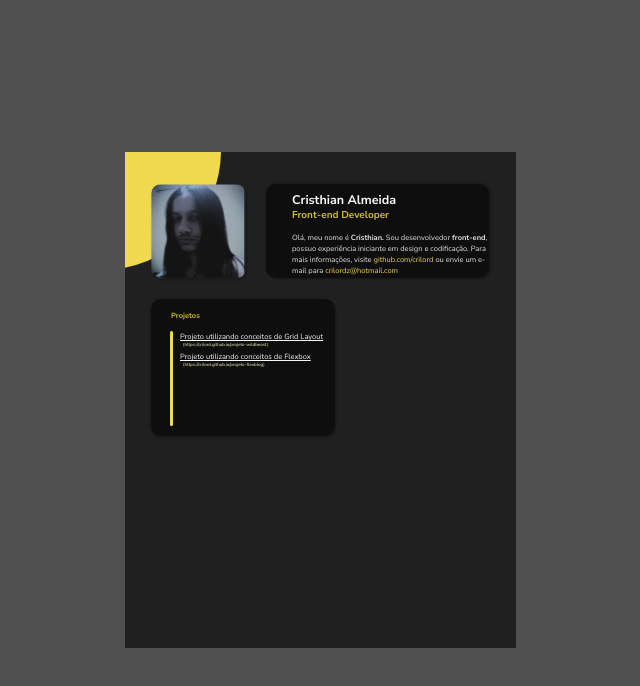
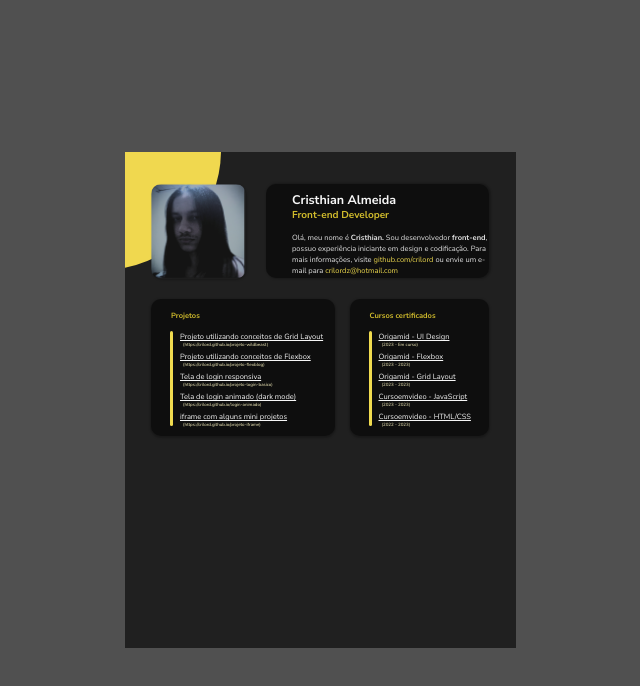
Before and after one commit to trichains/cv, a plain HTML site: page index.html in a window 1280 px wide. Shown: the whole page, without its empty margins (320-960 px from the left). Drawn offline with Linux system fonts and the light colour scheme.

Commit message:
add:cursos-certificados

```diff
--- a/assets/style.css
+++ b/assets/style.css
@@ -129,7 +129,7 @@ body {
   flex-shrink: 0;
 }
 
-.projetos a {
+a {
   text-decoration: underline;
   color: #f7f7f7;
   font-size: 7.5px;
@@ -140,7 +140,7 @@ body {
   left: 29px;
 }
 
-.projetos blockquote {
+blockquote {
   color: #fff7c2;
   font-size: 4.5px;
   font-style: normal;
@@ -165,3 +165,79 @@ body {
 .projetos blockquote:nth-of-type(2) {
   top: 62px;
 }
+
+.projetos a:nth-of-type(3) {
+  top: 72px;
+}
+
+.projetos blockquote:nth-of-type(3) {
+  top: 82px;
+}
+
+.projetos a:nth-of-type(4) {
+  top: 92px;
+}
+
+.projetos blockquote:nth-of-type(4) {
+  top: 102px;
+}
+
+.projetos a:nth-of-type(5) {
+  top: 112px;
+}
+
+.projetos blockquote:nth-of-type(5) {
+  top: 122px;
+}
+
+.cursos {
+  position: absolute;
+  left: 225px;
+  top: 147px;
+  width: 139.5px;
+  height: 137px;
+  border-radius: 10px;
+  box-shadow: 0px 1px 2px 1px rgba(0, 0, 0, 0.25);
+  background: #0E0E0E;
+  flex-shrink: 0;
+}
+
+.cursos a:nth-of-type(1) {
+  top: 32px;
+}
+
+.cursos blockquote:nth-of-type(1) {
+  top: 42px;
+}
+
+.cursos a:nth-of-type(2) {
+  top: 52px;
+}
+
+.cursos blockquote:nth-of-type(2) {
+  top: 62px;
+}
+
+.cursos a:nth-of-type(3) {
+  top: 72px;
+}
+
+.cursos blockquote:nth-of-type(3) {
+  top: 82px;
+}
+
+.cursos a:nth-of-type(4) {
+  top: 92px;
+}
+
+.cursos blockquote:nth-of-type(4) {
+  top: 102px;
+}
+
+.cursos a:nth-of-type(5) {
+  top: 112px;
+}
+
+.cursos blockquote:nth-of-type(5) {
+  top: 122px;
+}
--- a/index.html
+++ b/index.html
@@ -35,6 +35,29 @@
 
         <a href="">Projeto utilizando conceitos de Flexbox</a>
         <blockquote>(https://crilord.github.io/projeto-flexblog)</blockquote>
+
+        <a href="#">Tela de login responsiva</a>
+        <blockquote>(https://crilord.github.io/projeto-login-basico)</blockquote>
+
+        <a href="#">Tela de login animado (dark mode)</a>
+        <blockquote>(https://crilord.github.io/login-animado)</blockquote>
+
+        <a href="#">iframe com alguns mini projetos</a>
+        <blockquote>(https://crilord.github.io/projeto-iframe)</blockquote>
+      </div>
+      <div class="cursos">
+        <h1 class="titulo">Cursos certificados</h1>
+        <div class="barra-lateral"></div>
+        <a href="#">Origamid - UI Design</a>
+        <blockquote>(2023 - Em curso)</blockquote>
+        <a href="#">Origamid - Flexbox</a>
+        <blockquote>(2023 - 2023)</blockquote>
+        <a href="#">Origamid - Grid Layout</a>
+        <blockquote>(2023 - 2023)</blockquote>
+        <a href="#">Cursoemvideo - JavaScript</a>
+        <blockquote>(2023 - 2023)</blockquote>
+        <a href="#">Cursoemvideo - HTML/CSS</a>
+        <blockquote>(2022 - 2023)</blockquote>
       </div>
     </main>
   </body>
```
